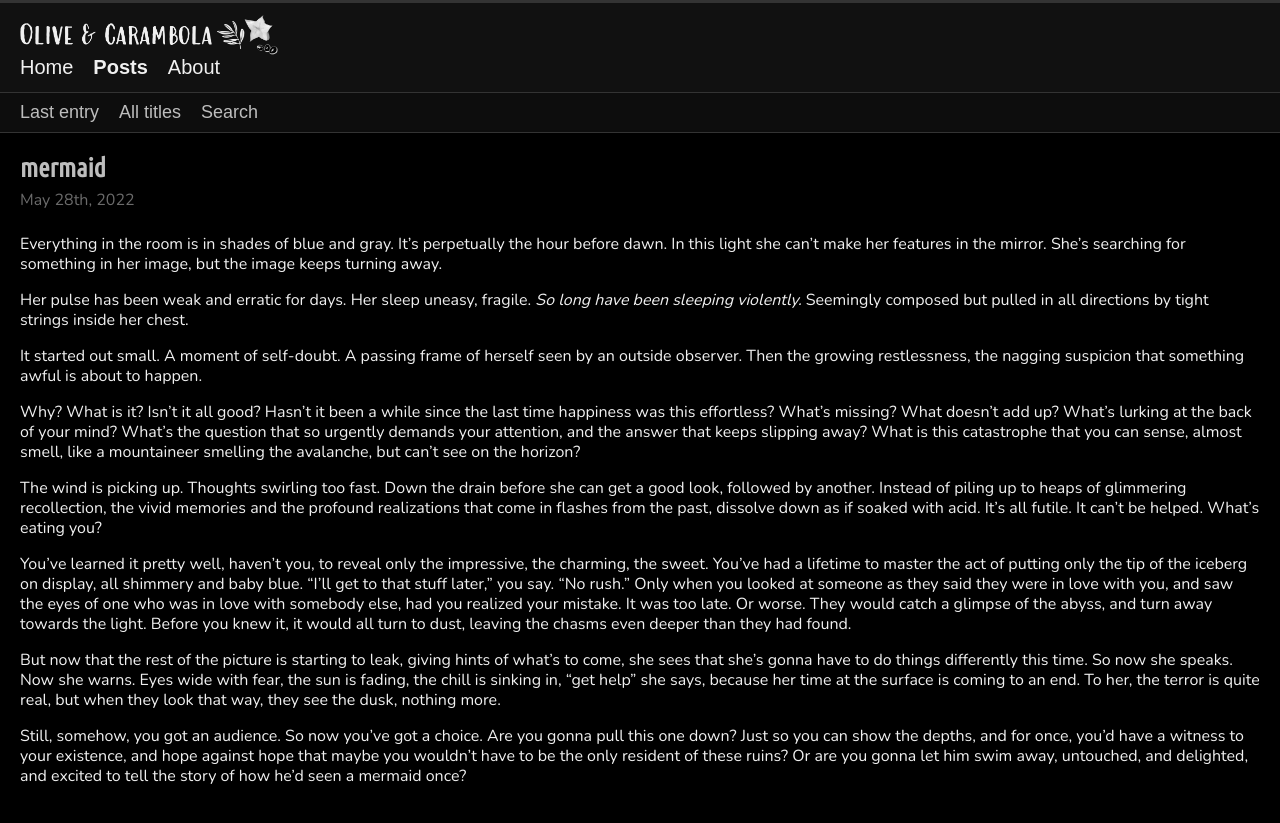
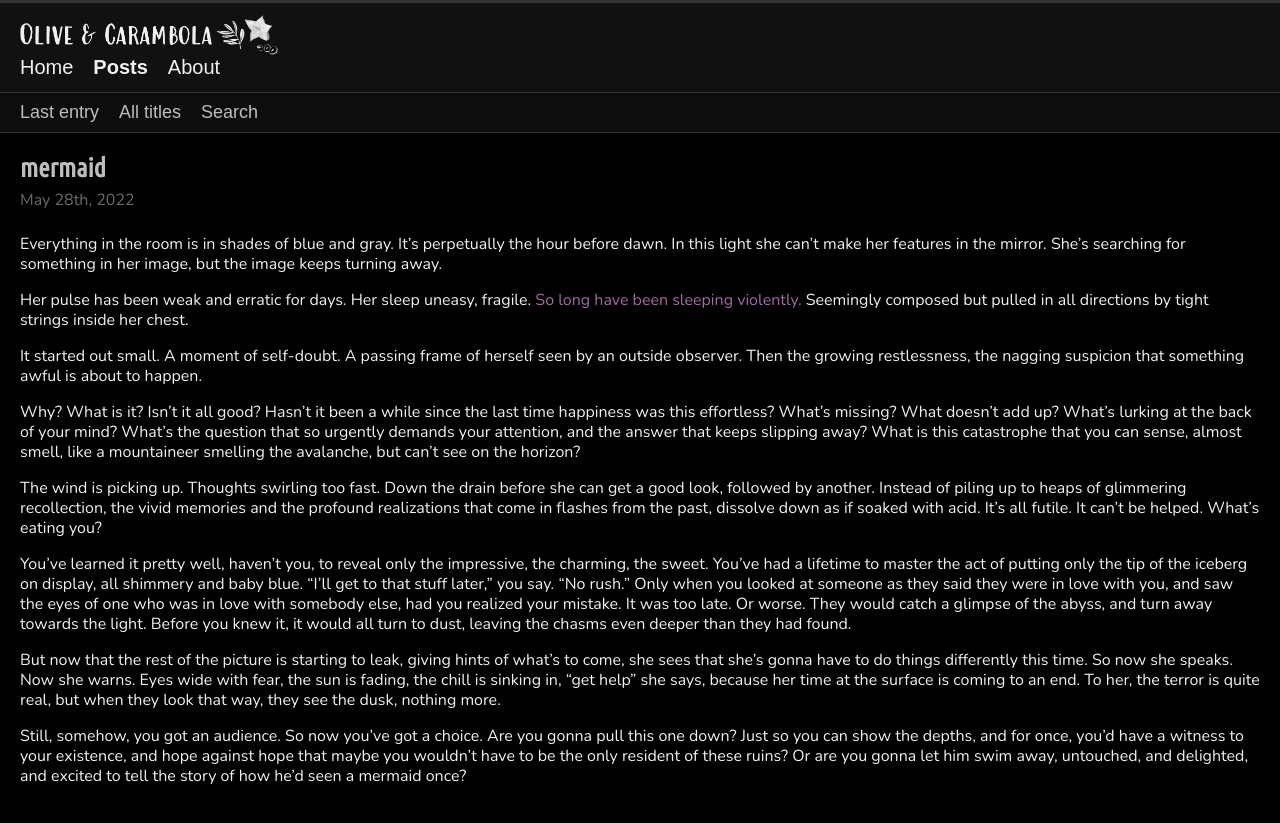
Before and after one commit to olivecarambola/logbook, a Jekyll site: the page built from _posts/2022-05-28-mermaid.md, in a window 1280 px wide. Shown: the top 823 px of the page. Built offline with Jekyll 4.4.1, drawn with Linux system fonts in a browser that asks for light colours; some web fonts are replaced.

Commit message:
Update 2022-05-28-mermaid.md

```diff
--- a/_posts/2022-05-28-mermaid.md
+++ b/_posts/2022-05-28-mermaid.md
@@ -14,7 +14,7 @@ imgcount_credited: 0
 ---
 Everything in the room is in shades of blue and gray. It's perpetually the hour before dawn. In this light she can't make her features in the mirror. She's searching for something in her image, but the image keeps turning away.
 
-Her pulse has been weak and erratic for days. Her sleep uneasy, fragile. *So long have been sleeping violently.* Seemingly composed but pulled in all directions by tight strings inside her chest.
+Her pulse has been weak and erratic for days. Her sleep uneasy, fragile. <span class="annotated" data-note="parov stelar">So long have been sleeping violently.</span> Seemingly composed but pulled in all directions by tight strings inside her chest.
 
 It started out small. A moment of self-doubt. A passing frame of herself seen by an outside observer. Then the growing restlessness, the nagging suspicion that something awful is about to happen.
 
```
